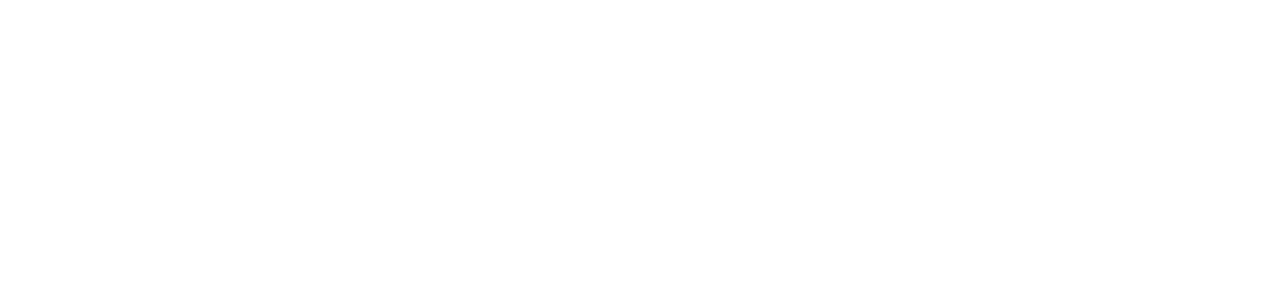
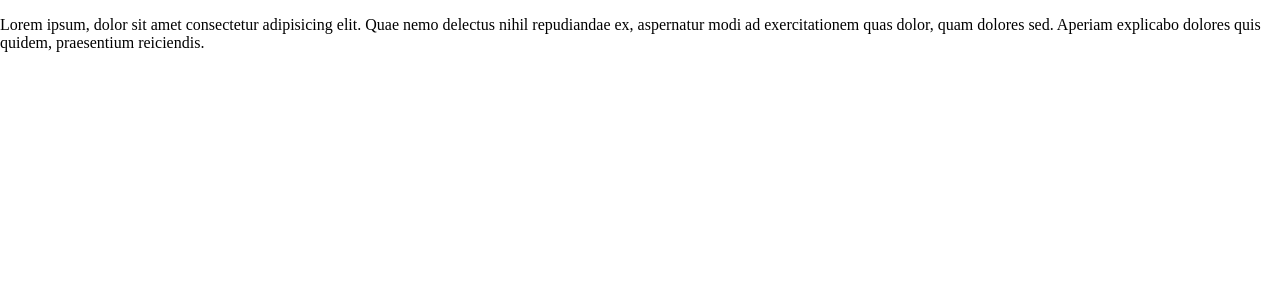
Before and after one commit to Galaxieed/canteen-management-system, a React (Vite) app in the folder client/: page / in a window 1280 px wide. Shown: the top 300 px of the page. Built offline with nearby package versions, Linux system fonts and the light colour scheme.

Commit message:
removed margin padding in body

```diff
--- a/client/src/components/homepage/homepage.jsx
+++ b/client/src/components/homepage/homepage.jsx
@@ -1,6 +1,7 @@
 export default function Homepage() {
     return (
         <>
+            <p>Lorem ipsum, dolor sit amet consectetur adipisicing elit. Quae nemo delectus nihil repudiandae ex, aspernatur modi ad exercitationem quas dolor, quam dolores sed. Aperiam explicabo dolores quis quidem, praesentium reiciendis.</p>
         </>
     )
 }
--- a/client/src/styles/index.css
+++ b/client/src/styles/index.css
@@ -0,0 +1,8 @@
+* {
+    box-sizing: border-box;
+}
+
+body {
+    margin: 0;
+    padding: 0;
+}
```
